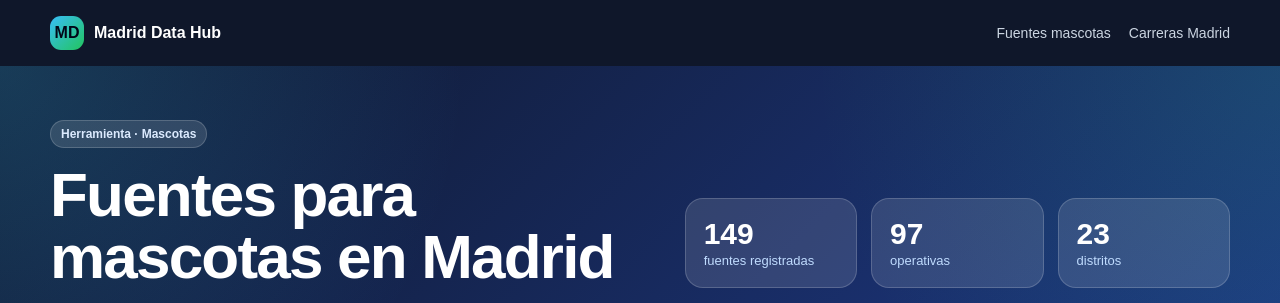
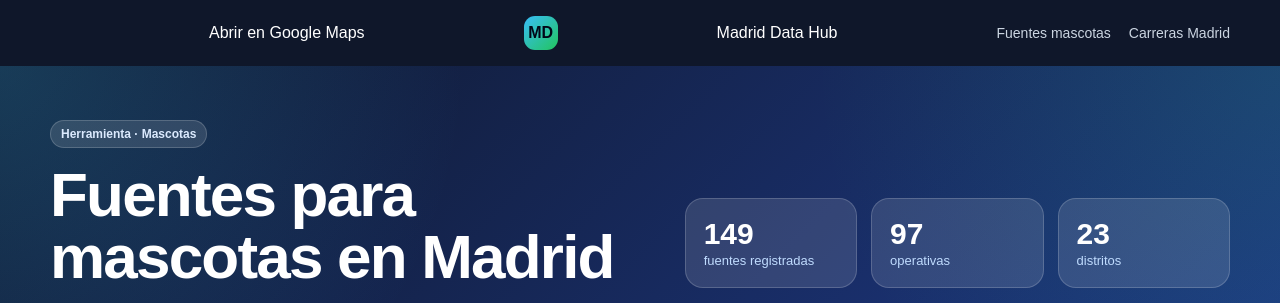
Before and after one commit to samcricre/madrid_data_hub, a website: page fuentes-mascotas/index.html in a window 1280 px wide. Shown: the top 303 px of the page. Drawn offline with nearby package versions, Linux system fonts and the light colour scheme.

Commit message:
Update index.html

```diff
--- a/fuentes-mascotas/index.html
+++ b/fuentes-mascotas/index.html
@@ -1,5 +1,7 @@
 <!DOCTYPE html><html lang="es"><head><meta charset="UTF-8"/><meta name="viewport" content="width=device-width, initial-scale=1.0"/><title>Fuentes para mascotas en Madrid | Madrid Data Hub</title><meta name="description" content="Mapa de fuentes de agua para mascotas en Madrid con filtros por distrito, estado y uso."/><link rel="stylesheet" href="../assets/style.css"/><link rel="stylesheet" href="https://unpkg.com/leaflet@1.9.4/dist/leaflet.css"/></head><body>
-<header class="topbar"><div class="container nav"><a class="logo" href="/"><span class="logo-mark">MD</span><span>Madrid Data Hub</span></a><nav class="nav-links"><a href="/fuentes-mascotas/">Fuentes mascotas</a><a href="/carreras-madrid/">Carreras Madrid</a></nav></div></header>
+<header class="topbar"><div class="container nav"><a class="logo" href="/"><a class="popup-link" href="${mapsUrl}" target="_blank" rel="noopener">
+  Abrir en Google Maps
+</a><span class="logo-mark">MD</span><span>Madrid Data Hub</span></a><nav class="nav-links"><a href="/fuentes-mascotas/">Fuentes mascotas</a><a href="/carreras-madrid/">Carreras Madrid</a></nav></div></header>
 <section class="hero"><div class="container hero-grid"><div><span class="badge">Herramienta · Mascotas</span><h1>Fuentes para mascotas en Madrid</h1><p>Encuentra fuentes públicas donde tu perro pueda beber durante el paseo. Filtra por distrito, estado y uso.</p></div><div class="stats"><div class="stat"><strong id="totalCount">-</strong><span>fuentes registradas</span></div><div class="stat"><strong id="activeCount">-</strong><span>operativas</span></div><div class="stat"><strong id="districtCount">-</strong><span>distritos</span></div></div></div></section>
 <main><div class="container"><section class="panel"><div class="filters"><div><label for="searchInput">Buscar por barrio, calle o dirección</label><input id="searchInput" type="search" placeholder="Ej: Vallecas, Pradolongo, área canina..."/></div><div><label for="districtFilter">Distrito</label><select id="districtFilter"><option value="">Todos</option></select></div><div><label for="statusFilter">Estado</label><select id="statusFilter"><option value="">Todos</option><option value="OPERATIVO">Operativo</option><option value="FUERA_DE_SERVICIO">Fuera de servicio</option></select></div><button id="resetBtn">Reset</button></div></section><section class="layout"><div id="map"></div><aside><div class="panel"><strong id="visibleCount">-</strong> resultados encontrados</div><div class="side" id="resultsList"></div></aside></section></div></main>
 <footer><div class="container">Fuente: datos abiertos del Ayuntamiento de Madrid / datos.gob.es.</div></footer>
```
